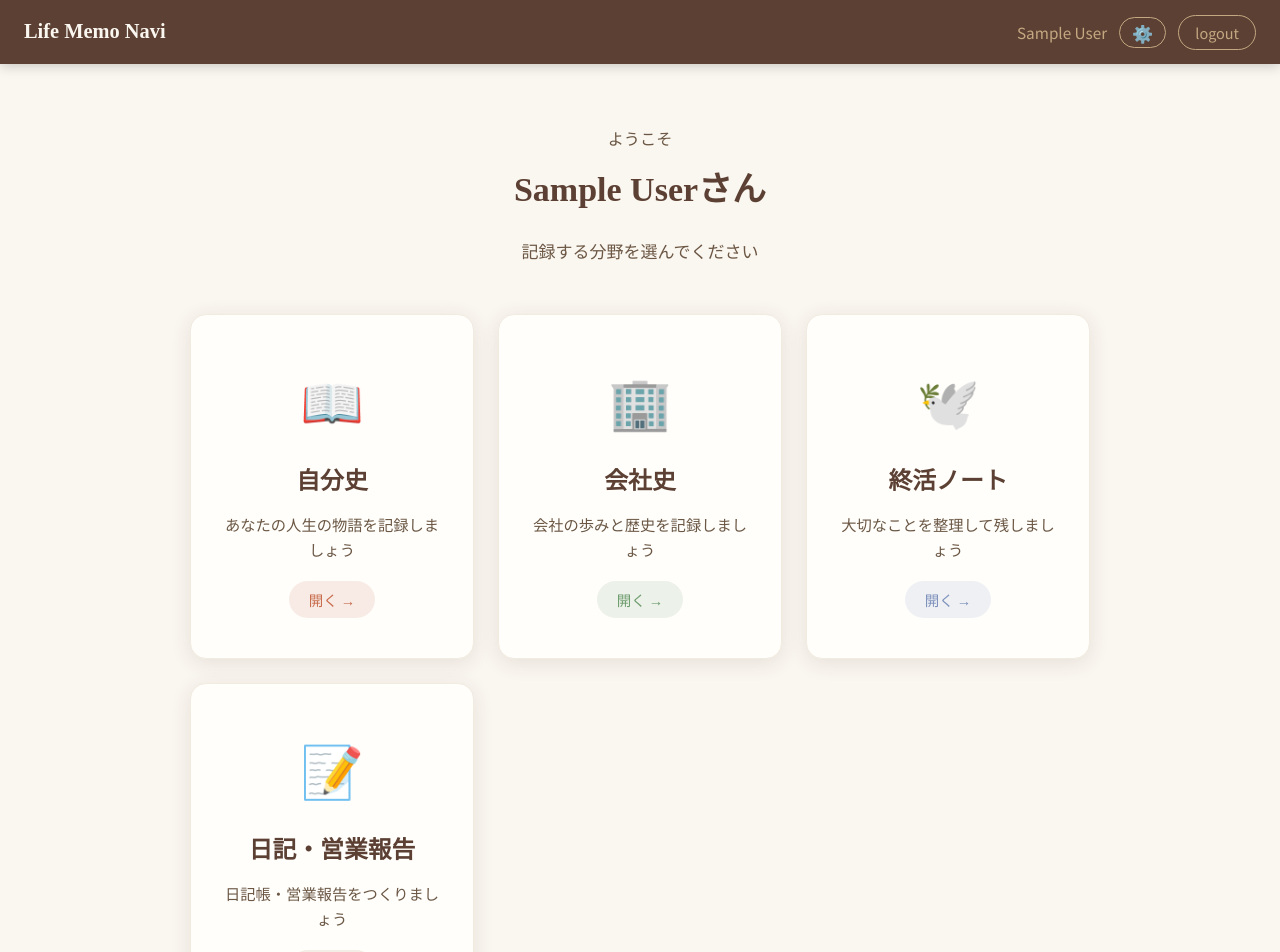
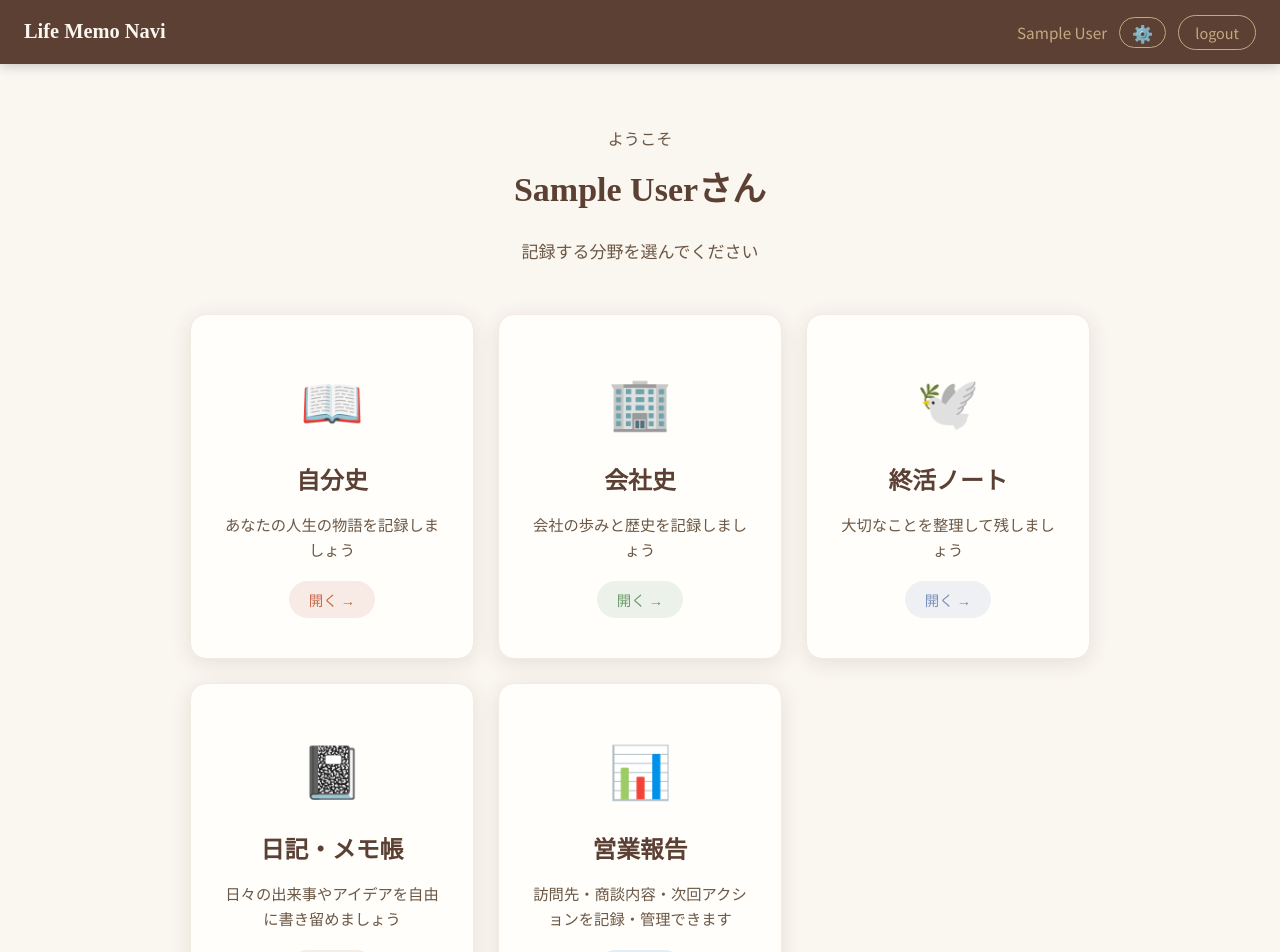
Before and after one commit to MitsunoriFukuchi692/life-memo-navi, a React (Vite) app in the folder frontend/: page /home in a window 1280 px wide. Shown: the top 952 px of the page. Built offline with nearby package versions, Linux system fonts and the light colour scheme; no server answers; sample sign-in values are in the browser's storage.

Commit message:
カテゴリーを5つに分割：日記・メモ帳と営業報告を分離

```diff
--- a/frontend/src/pages/DashboardPage.tsx
+++ b/frontend/src/pages/DashboardPage.tsx
@@ -9,6 +9,8 @@ const fieldLabels: Record<string, string> = {
   kaishashi: '会社史',
   shukatsu: '終活ノート',
   other: '日記・営業報告',
+  diary: '日記・メモ帳',
+  salesreport: '営業報告',
 };
 
 const fieldDescriptions: Record<string, string> = {
@@ -16,6 +18,8 @@ const fieldDescriptions: Record<string, string> = {
   kaishashi: '会社の歩みと大切な出来事を記録していきましょう。',
   shukatsu: '大切なことを整理して、未来に伝えましょう。',
   other: '日記・メモ帳として自由に記録したり、営業日報を管理できます。',
+  diary: '日々の出来事やアイデアを自由に書き留めましょう。',
+  salesreport: '訪問先・商談内容・次回アクションを記録・管理できます。',
 };
 
 export default function DashboardPage() {
@@ -51,7 +55,7 @@ export default function DashboardPage() {
   const fieldLabel = fieldLabels[fieldType] || fieldType;
   const fieldDesc = fieldDescriptions[fieldType] || '';
 
-  // 「その他」のとき専用カード構成
+  // 「その他（旧）」のとき専用カード構成
   const otherCards = [
     {
       to: `/field/${fieldType}/interview`,
@@ -87,7 +91,66 @@ export default function DashboardPage() {
     },
   ];
 
-  const cards = fieldType === 'other' ? otherCards : [
+  // 「日記・メモ帳」専用カード構成
+  const diaryCards = [
+    {
+      to: `/field/${fieldType}/interview`,
+      emoji: '📓',
+      title: '日記・メモ帳',
+      desc: '日々の出来事やアイデアを自由に書き留めましょう',
+      stat: `${stats.interviews} 件のメモ`,
+      color: '#A07850',
+    },
+    {
+      to: `/field/${fieldType}/timeline`,
+      emoji: '📅',
+      title: '出来事',
+      desc: '大切な出来事を時系列で整理しましょう',
+      stat: `${stats.timelines} 件の記録`,
+      color: '#6B9B6B',
+    },
+    {
+      to: `/field/${fieldType}/photos`,
+      emoji: '🖼',
+      title: '写真',
+      desc: '大切な写真をデジタルで保管しましょう',
+      stat: `${stats.photos} 枚の写真`,
+      color: '#7B8FBB',
+    },
+  ];
+
+  // 「営業報告」専用カード構成
+  const salesreportCards = [
+    {
+      to: `/field/${fieldType}/sales-report`,
+      emoji: '📊',
+      title: '営業日報',
+      desc: '訪問先・商談内容・次回アクションを記録・管理できます',
+      stat: '日報を開く',
+      color: '#2c7bb6',
+    },
+    {
+      to: `/field/${fieldType}/timeline`,
+      emoji: '📅',
+      title: '出来事',
+      desc: '大切な出来事を時系列で整理しましょう',
+      stat: `${stats.timelines} 件の記録`,
+      color: '#6B9B6B',
+    },
+    {
+      to: `/field/${fieldType}/photos`,
+      emoji: '🖼',
+      title: '写真',
+      desc: '大切な写真をデジタルで保管しましょう',
+      stat: `${stats.photos} 枚の写真`,
+      color: '#7B8FBB',
+    },
+  ];
+
+  const cards = fieldType === 'other' ? otherCards
+    : fieldType === 'diary' ? diaryCards
+    : fieldType === 'salesreport' ? salesreportCards
+    : [
     {
       to: `/field/${fieldType}/interview`,
       emoji: '💬',
@@ -145,8 +208,8 @@ export default function DashboardPage() {
           完成したらPDFとして保存・印刷することができます。
         </p>
 
-        {/* 進捗バー（その他フィールドでは非表示） */}
-        {fieldType !== 'other' && (
+        {/* 進捗バー（その他・日記・営業報告フィールドでは非表示） */}
+        {fieldType !== 'other' && fieldType !== 'diary' && fieldType !== 'salesreport' && (
           <div style={{ marginTop: '28px' }}>
             <div style={{ display: 'flex', justifyContent: 'space-between', marginBottom: '8px' }}>
               <span style={{ fontSize: '0.85rem', opacity: 0.8 }}>聞き取り進捗</span>
@@ -224,7 +287,7 @@ export default function DashboardPage() {
       </div>
 
       {/* ===== メモちゃんとおしゃべり（自分史・終活ノートのみ表示） ===== */}
-      {fieldType !== 'kaishashi' && fieldType !== 'kaishaishi' && fieldType !== 'other' && <div
+      {fieldType !== 'kaishashi' && fieldType !== 'kaishaishi' && fieldType !== 'other' && fieldType !== 'diary' && fieldType !== 'salesreport' && <div
         className="fade-in"
         onClick={() => navigate(`/voice-chat?fieldType=${fieldType}`)}
         style={{
--- a/frontend/src/pages/FieldSelectPage.tsx
+++ b/frontend/src/pages/FieldSelectPage.tsx
@@ -4,7 +4,8 @@ const fields = [
   { key: 'jibunshi', label: '自分史', emoji: '📖', desc: 'あなたの人生の物語を記録しましょう', color: '#C8694A' },
   { key: 'kaishashi', label: '会社史', emoji: '🏢', desc: '会社の歩みと歴史を記録しましょう', color: '#6B9B6B' },
   { key: 'shukatsu', label: '終活ノート', emoji: '🕊️', desc: '大切なことを整理して残しましょう', color: '#7B8FBB' },
-  { key: 'other', label: '日記・営業報告', emoji: '📝', desc: '日記帳・営業報告をつくりましょう', color: '#A07850' },
+  { key: 'diary', label: '日記・メモ帳', emoji: '📓', desc: '日々の出来事やアイデアを自由に書き留めましょう', color: '#A07850' },
+  { key: 'salesreport', label: '営業報告', emoji: '📊', desc: '訪問先・商談内容・次回アクションを記録・管理できます', color: '#2c7bb6' },
 ];
 
 export default function FieldSelectPage() {
```
